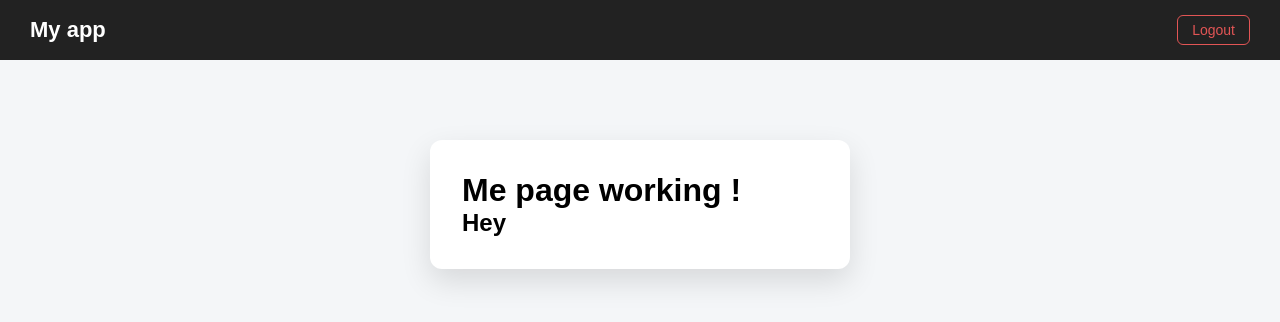
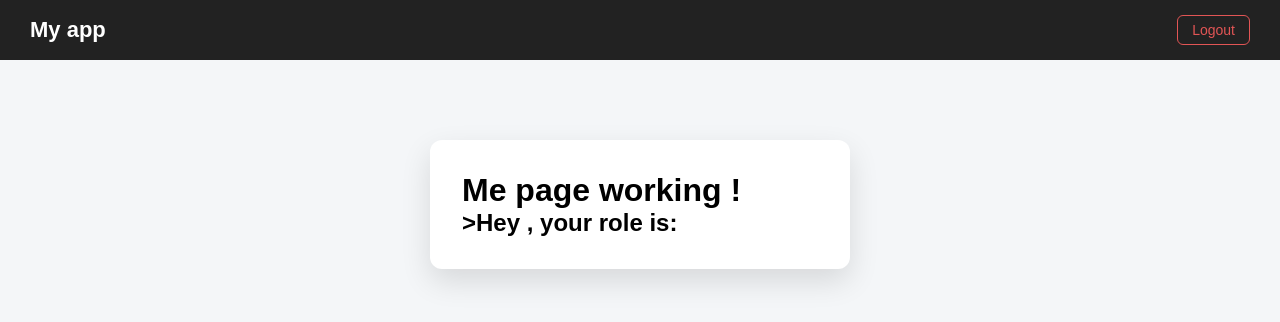
Before and after one commit to RedouaneTak/vue-simple-authentication, a Vue app: page /me in a window 1280 px wide. Shown: the top 322 px of the page. Built offline with nearby package versions, Linux system fonts and the light colour scheme; no server answers; sample sign-in values are in the browser's storage; the HTML template or start-up script is replaced by a standard one.

Commit message:
Adding the role in /me page

```diff
--- a/src/pages/UserPage.vue
+++ b/src/pages/UserPage.vue
@@ -9,6 +9,9 @@ const store = useAuth()
 <template>
   <AuthLayout>
     <h1>Me page working !</h1>
-    <h2 v-if="store.user">Hey {{ store.user.firstname }}</h2>
+    <div v-if="store.user">
+      <h2>>Hey {{ store.user.firstname }}, your role is: {{ store.user.role }}</h2>
+    </div>
+
   </AuthLayout>
 </template>
```
